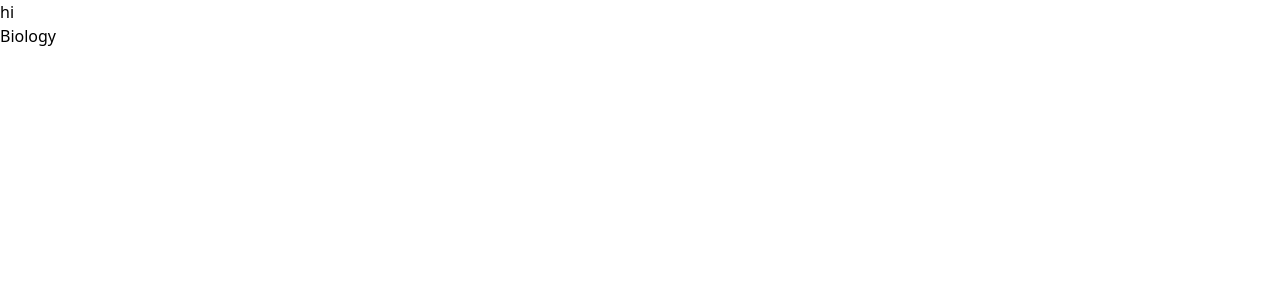
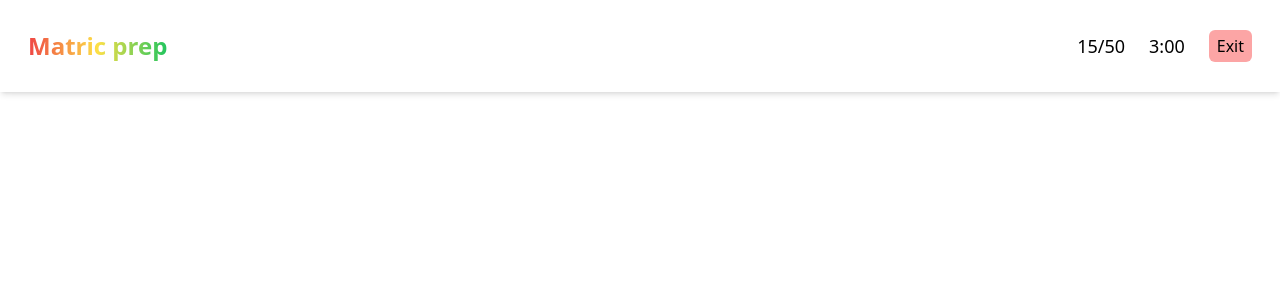
Before and after one commit to philapheda/React-Projects, a React (Vite) app in the folder Exam/: page /exam/Biology/Biology in a window 1280 px wide. Shown: the top 300 px of the page. Built offline with nearby package versions, Linux system fonts and the light colour scheme.

Commit message:
positive change

```diff
--- a/Exam/src/Components/Exam_list.jsx
+++ b/Exam/src/Components/Exam_list.jsx
@@ -2,7 +2,7 @@ import React from 'react'
 import { Link } from 'react-router-dom'
 import Exam_list_card from './Exam_list_card'
 function Exam_list(prop) {
-    const exam_list = prop.examlist.map(exam => <Link to = {`/exam/${exam.sub}/${exam.sub+exam.year.replace('/','')}`}  key={exam.sub+exam.year}><li className='flex flex-col p-4 rounded-md'><Exam_list_card sub = {exam.sub} year = {exam.year} score = '0' time = {exam.time} num = {exam.q}/></li></Link> )
+    const exam_list = prop.examlist.map(exam => <li key={exam.sub} className='flex flex-col p-4 rounded-md'><Exam_list_card sub = {exam.sub} year = {exam.year} score = '0' time = {exam.time} num = {exam.q}/></li>)
   return (
     <div>
       <Link className = "ml-6 text-green-700 font-bold bg-green-200 p-2 rounded-md hover:p-1.5 center gap-2 w-[5rem]"to={"/"}>Back</Link>
--- a/Exam/src/Components/Exam_list_card.jsx
+++ b/Exam/src/Components/Exam_list_card.jsx
@@ -1,5 +1,7 @@
 import React from 'react'
-
+import { Link } from 'react-router-dom'
+import { MdOutlineNotStarted } from "react-icons/md";
+import { CiTimer } from "react-icons/ci";
 function Exam_list_card(props) {
   return (
     <div className='flex flex-col items-center'>
@@ -8,9 +10,8 @@ function Exam_list_card(props) {
             <li><p className='text-[4rem] font-bold'>{props.score}</p></li>
             <li><p className='text-center'>Exam: {props.sub}</p></li>
             <li><p>Given Time: {props.time}</p></li>
-            <li><p>Questions : {props.num}</p></li>
-            <li><p>Exam Year: {props.year}</p></li>
-
+            <li className='bg-green-300 px-3 p-1 rounded-md'><Link to = {`/exam/${props.sub}/${(props.sub+props.year).replace('/','')}`} className = 'flex items-center justify-center gap-2' >Right Away <MdOutlineNotStarted/></Link></li>
+            <li className='bg-green-300 px-3 p-1 rounded-md'><Link to = {`/exam/${props.sub}/${(props.sub+props.year).replace('/','')}`} className = 'flex items-center justify-center gap-2' >Full Exam <CiTimer/></Link></li>
         </ul>
     </div>
   )
--- a/Exam/src/Components/Exam_nav.jsx
+++ b/Exam/src/Components/Exam_nav.jsx
@@ -1,9 +1,18 @@
 import React from "react";
-
-function Exam_nav() {
+import { useParams, Link } from "react-router-dom";
+function Exam_nav(props) {
+  let {subid} = useParams()
+  subid = subid.replace(/[0-9]/g, '')
   return (
   <div>
-    <p>hi</p>
+        <div className='p-7 fixed top-0 flex bg-white  justify-between items-center w-full shadow-md'>
+        <h1 className='bg-gradient-to-r from-red-500 via-yellow-300 to-green-500 font-bold text-[1.5rem] bg-clip-text text-transparent' >Matric  prep</h1>
+        <ul className="flex justify-start items-center gap-6">
+              <li className="text-lg"><p>15/50</p></li>
+              <li className="text-lg"><p>3:00</p></li>
+              <li><Link to = {`/exam/${subid}`}><button className="bg-red-300 px-2 p-1 rounded-md ">Exit</button></Link></li>
+        </ul>
+        </div>
   </div>
   );
 }
--- a/Exam/src/Pages/Exam_Taking_Page.jsx
+++ b/Exam/src/Pages/Exam_Taking_Page.jsx
@@ -6,8 +6,7 @@ function Exam_Taking_Page() {
   const {subid} = useParams()
   return (
     <div>
-      <Exam_nav/>
-      {subid}
+      <Exam_nav />
     </div>
   )
 }
--- a/Exam/src/Pages/Exam_page.jsx
+++ b/Exam/src/Pages/Exam_page.jsx
@@ -6,7 +6,7 @@ import { useParams } from "react-router-dom"
 function Exam_page() {
   const {id} = useParams()
   switch(id){
-    case "Mathematics Natural":
+    case "Maths Natural":
       return (<Exam_list examlist = {Examlist.slice(0,8)}/> )
     case "Physics":
       return <Exam_list examlist = {Examlist.slice(8,16)}/>
--- a/Exam/src/assets/sub.js
+++ b/Exam/src/assets/sub.js
@@ -1,6 +1,6 @@
 export default [
     {
-        sub : "Mathematics Natural",
+        sub : "Maths Natural",
         location : "/Nmaths.jpg",
         nat : true
     },
```
